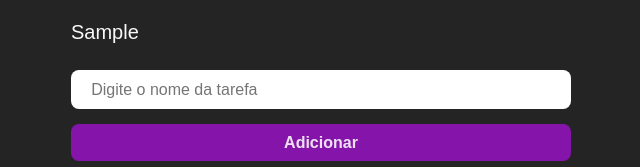
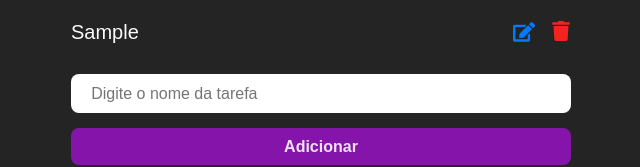
Before and after one commit to Goreth-Manuel/ToDo_List, a React (Vite) app: page / in a window 1280 px wide. Both pictures are taken after typing "Sample" into the empty fields and a click on the button "Adicionar". Shown: the top 167 px of the page, without its empty margins (319-959 px from the left). Built offline with nearby package versions, Linux system fonts and the light colour scheme.

Commit message:
(feature-delete): Adiciona função de apagar uma tarefa :sparkles:

```diff
--- a/package.json
+++ b/package.json
@@ -12,6 +12,7 @@
   "dependencies": {
     "react": "^19.0.0",
     "react-dom": "^19.0.0",
+    "react-icons": "^5.5.0",
     "react-router-dom": "^7.5.0",
     "styled-components": "^6.1.17"
   },
--- a/src/toDo/index.tsx
+++ b/src/toDo/index.tsx
@@ -2,6 +2,8 @@ import { FormEvent, useState } from 'react';
 import * as S from './style'
 import Input from '../components/Input';
 import Button from '../components/Button';
+import { FaTrash } from 'react-icons/fa';
+import { FaEdit } from 'react-icons/fa';
 
 const ToDo = () => {
     const [task, setTask] = useState('');
@@ -12,15 +14,33 @@ const ToDo = () => {
 
         if(task === '') return;
         setTodoList((oldTodoList) => [...oldTodoList, task]);
+        setTask('');
+    }
 
-        setTask('');
+    function handleDeleteTodoList(todoId: string) {
+        setTodoList(todoList.filter((todo) => todo !==todoId))
     }
 
     return(
         <S.Container>
             <ul>
                 {todoList.map(todo =>
-                    <li key={todo}>{todo}</li>
+                    <li key={todo}>
+                        {todo}
+                        <S.Icons>
+                            <S.Icon>
+                            <FaEdit size={22} color="#007bff" />
+                            </S.Icon>
+
+                            <S.Icon>
+                            <FaTrash
+                                size={20}
+                                color="#f3241d"
+                                onClick={() => handleDeleteTodoList(todo)}
+                            />
+                            </S.Icon>
+                        </S.Icons>
+                    </li>
                 )}
             </ul>
 
--- a/src/toDo/style.ts
+++ b/src/toDo/style.ts
@@ -16,14 +16,22 @@ export const Container = styled.div`
 
     ul li {
         padding: 5px 0;
-        display: flex;
-        flex-direction: column;
         max-width: 500px;
         margin: 0 auto;
-        justify-content: center;
+        display: flex;
+        justify-content: space-between;
         font-size: 20px;
-
     }
 
+`
 
+export const Icons = styled.div`
+    display: flex;
+    justify-content: space-between;
+
+    > :first-child {
+        margin-right: 16px;
+    }
+    `
+export const Icon = styled.div`
 `
```
Also changed, not shown: 1 other file (tests, documents, lock files or other folders).
